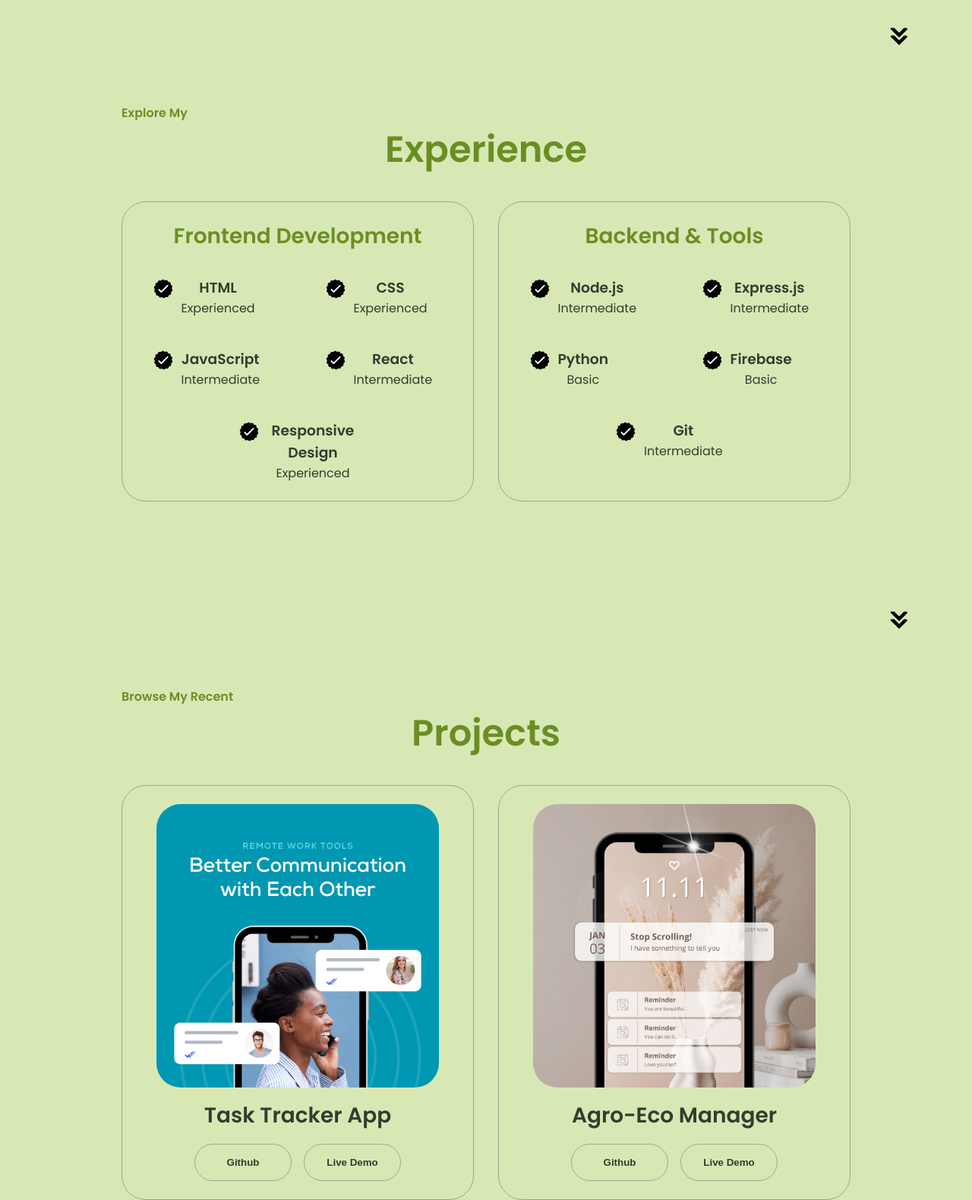
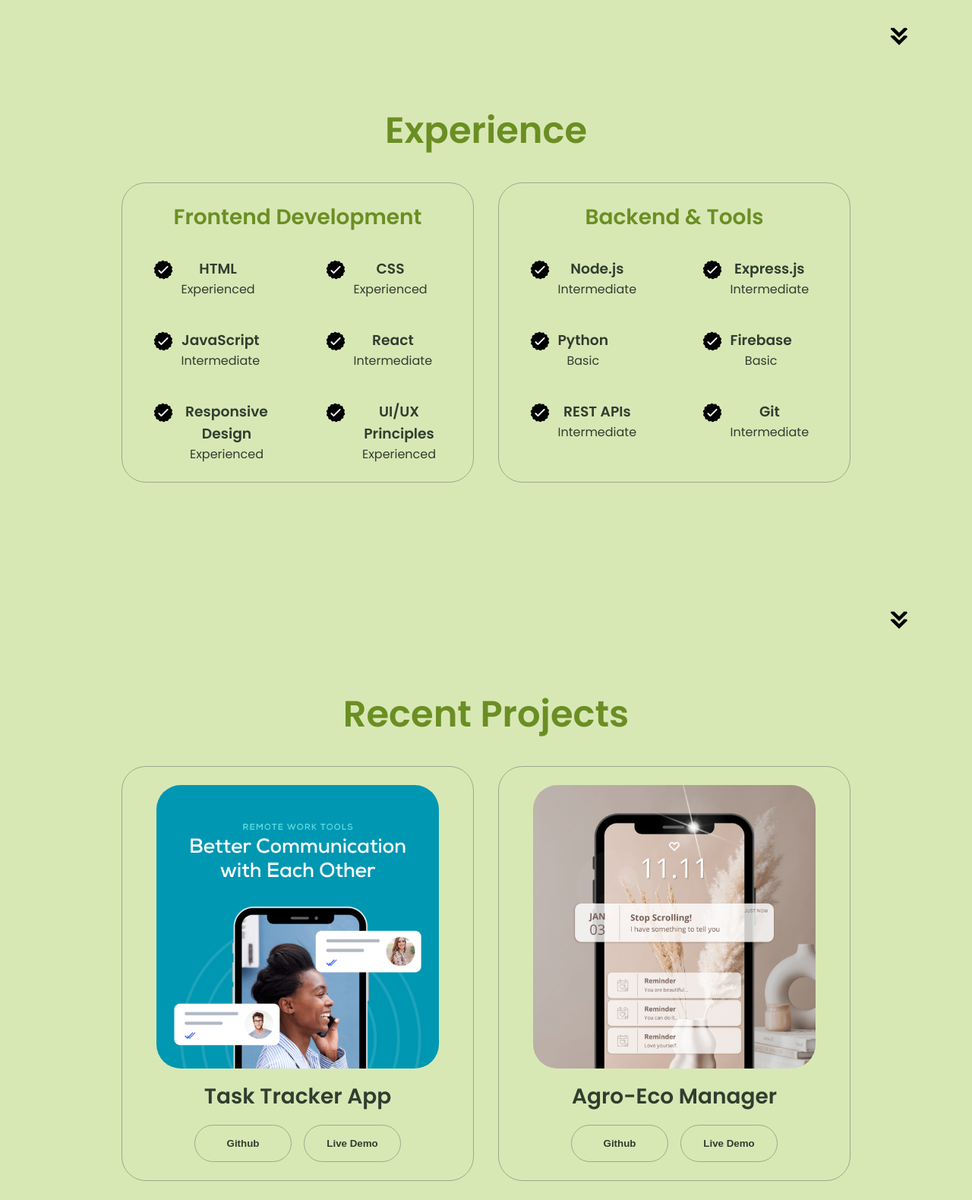
Before and after one commit to zamatolomtolo/Digital-Portfolio, a plain HTML site: page index.html in a window 1280 px wide. Shown: the part 1560-3139 px from the top of the page at 76% size. Drawn offline with Linux system fonts and the light colour scheme.

Commit message:
Info changes

```diff
--- a/index.html
+++ b/index.html
@@ -70,7 +70,6 @@
     </section>
 
 <section id="about">
-  <p class="section__text__p1">Get To Know More</p>
   <h1 class="title">About Me</h1>
   <div class="about-details-container">
     <p>
@@ -84,7 +83,6 @@
 </section>
 
     <section id="experience">
-      <p class="section__text__p1">Explore My</p>
       <h1 class="title">Experience</h1>
       <div class="experience-details-container">
         <div class="about-containers">
@@ -96,6 +94,7 @@
               <article><img src="./assets/checkmark.png" class="icon" /><div><h3>JavaScript</h3><p>Intermediate</p></div></article>
               <article><img src="./assets/checkmark.png" class="icon" /><div><h3>React</h3><p>Intermediate</p></div></article>
               <article><img src="./assets/checkmark.png" class="icon" /><div><h3>Responsive Design</h3><p>Experienced</p></div></article>
+              <article><img src="./assets/checkmark.png" class="icon" /><div><h3>UI/UX Principles</h3><p>Experienced</p></div></article>
             </div>
           </div>
 
@@ -106,7 +105,8 @@
               <article><img src="./assets/checkmark.png" class="icon" /><div><h3>Express.js</h3><p>Intermediate</p></div></article>
               <article><img src="./assets/checkmark.png" class="icon" /><div><h3>Python</h3><p>Basic</p></div></article>
               <article><img src="./assets/checkmark.png" class="icon" /><div><h3>Firebase</h3><p>Basic</p></div></article>
-              <article><img src="./assets/checkmark.png" class="icon" /><div><h3>Git</h3><p>Intermediate</p></div></article>
+              <article><img src="./assets/checkmark.png" class="icon" /><div><h3>REST APIs</h3><p>Intermediate</p></div></article>
+            <article><img src="./assets/checkmark.png" class="icon" /><div><h3>Git</h3><p>Intermediate</p></div></article>
             </div>
           </div>
         </div>
@@ -115,8 +115,7 @@
     </section>
 
     <section id="projects">
-      <p class="section__text__p1">Browse My Recent</p>
-      <h1 class="title">Projects</h1>
+      <h1 class="title">Recent Projects</h1>
       <div class="experience-details-container">
         <div class="about-containers">
 
@@ -159,7 +158,6 @@
     </section>
 
     <section id="contact">
-      <p class="section__text__p1">Get in Touch</p>
       <h1 class="title">Contact Me</h1>
       <div class="contact-info-upper-container">
         <div class="contact-info-container">
@@ -184,7 +182,6 @@
           </ul>
         </div>
       </nav>
-      <p>&copy; 2025 Zamatolo Mtolo. All Rights Reserved.</p>
     </footer>
 
     <script src="script.js"></script>
```
